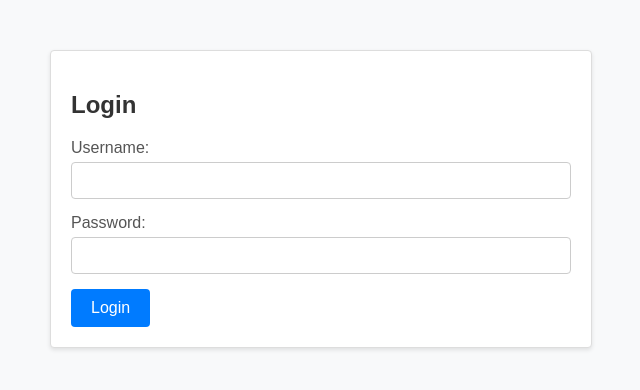
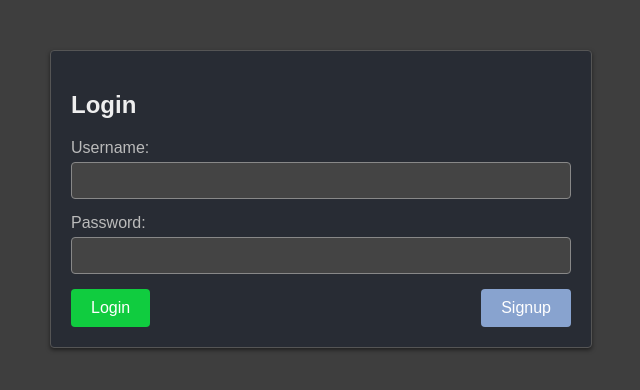
Before and after one commit to apoorv7g/StudeX, a Flask app: page /login in a window 1280 px wide. Shown: the top 390 px of the page, without its empty margins (319-959 px from the left). Run offline with Flask 3, Linux system fonts and the light colour scheme.

Commit message:
Building StudeX - part-2
 Login Page is done

```diff
--- a/main/main.py
+++ b/main/main.py
@@ -1,18 +1,59 @@
 from flask import Flask, render_template, redirect, url_for, request, session, flash
+import sqlite3
 import os
+import hashlib
 
 app = Flask(__name__)
-app.secret_key = os.urandom(24)  # Secret key for session management
-
-# Dummy user data for demonstration
-USERS = {
-    "user1": "p1",
-    "user2": "p2"
-}
+app.secret_key = os.urandom(24)
 
 
+# Initialize the database
+def init_db():
+    conn = sqlite3.connect('users.db')
+    curr = conn.cursor()
+    curr.execute('''
+        CREATE TABLE IF NOT EXISTS users (
+            username TEXT PRIMARY KEY,
+            password TEXT NOT NULL
+        )
+    ''')
+    conn.commit()
+    conn.close()
+
+
+# Get database connection
+def get_db_connection():
+    conn = sqlite3.connect('users.db')
+    return conn
+
+
+# Hash password
+def hash_password(password):
+    password_bytes = password.encode('utf-8')
+    hash_algorithm = hashlib.sha256()
+    hash_algorithm.update(password_bytes)
+    hashed_password = hash_algorithm.hexdigest()
+    return hashed_password
+
+
+# Check if username exists
+def get_user_by_username(username):
+    conn = get_db_connection()
+    curr = conn.cursor()
+    curr.execute('SELECT * FROM users WHERE username = ?', (username,))
+    user = curr.fetchone()
+    conn.close()
+    return user
+
+
+# Routes
 @app.route("/")
 def main():
+    return redirect(url_for('index'))
+
+
+@app.route("/index")
+def index():
     return render_template("index.html")
 
 
@@ -21,27 +62,14 @@ def login():
     if request.method == 'POST':
         username = request.form['username']
         password = request.form['password']
-        if username in USERS and USERS[username] == password:
+        user = get_user_by_username(username)
+        if user and user[1] == hash_password(password):
             session['username'] = username
             flash('Login successful!', 'success')
             return redirect(url_for('login_successful'))
         else:
             flash('Invalid credentials, please try again.', 'danger')
     return render_template("login.html")
-
-
-@app.route("/signup", methods=['GET', 'POST'])
-def signup():
-    if request.method == 'POST':
-        username = request.form['username']
-        password = request.form['confirm_password']
-        if username in USERS:
-            flash('Username already exists. Please choose a different username.', 'danger')
-        else:
-            USERS[username] = password
-            flash('Signup successful! Please log in.', 'success')
-            return redirect(url_for('login'))
-    return render_template("signup.html")
 
 
 @app.route("/login/successful")
@@ -60,5 +88,31 @@ def logout():
     return redirect(url_for('login'))
 
 
+@app.route("/signup", methods=['GET', 'POST'])
+def signup():
+    if request.method == 'POST':
+        username = request.form['username']
+        password = request.form['password']
+        confirm_password = request.form['confirm_password']
+        if password == confirm_password:
+            hashed_password = hash_password(password)
+            conn = get_db_connection()
+            curr = conn.cursor()
+            try:
+                curr.execute('INSERT INTO users (username, password) VALUES (?, ?)',
+                             (username, hashed_password))
+                conn.commit()
+                flash('Account created successfully! Please log in.', 'success')
+                return redirect(url_for('login'))
+            except sqlite3.IntegrityError:
+                flash('Username already exists. Please choose another.', 'danger')
+            finally:
+                conn.close()
+        else:
+            flash('Passwords do not match. Please try again.', 'danger')
+    return render_template("signup.html")
+
+
 if __name__ == "__main__":
+    init_db()
     app.run(port=9999, debug=True)
--- a/main/static/styles.css
+++ b/main/static/styles.css
@@ -1,6 +1,7 @@
 body {
     font-family: Arial, sans-serif;
-    background-color: #f8f9fa;
+    background-color: #3e3e3e; /* Dark background color */
+    color: #fff; /* Light text color */
     margin: 0;
     padding: 0;
 }
@@ -10,15 +11,15 @@ body {
     max-width: 500px;
     margin: 50px auto;
     padding: 20px;
-    background-color: #fff;
-    border: 1px solid #ddd;
+    background-color: #282c34; /* Dark container background color */
+    border: 1px solid #555; /* Darker border color */
     border-radius: 4px;
-    box-shadow: 0 2px 4px rgba(0, 0, 0, 0.1);
+    box-shadow: 0 2px 4px rgba(0, 0, 0, 0.5); /* Slightly lighter box shadow */
 }
 
 h2 {
     margin-bottom: 20px;
-    color: #333;
+    color: #eee; /* Lighter heading color */
 }
 
 .form-group {
@@ -28,15 +29,17 @@ h2 {
 .form-group label {
     display: block;
     margin-bottom: 5px;
-    color: #555;
+    color: #bbb; /* Lighter label color */
 }
 
 .form-group input {
     width: 100%;
     padding: 10px;
-    border: 1px solid #ccc;
+    border: 1px solid #888; /* Darker border color */
     border-radius: 4px;
     box-sizing: border-box;
+    background-color: #444; /* Darker input background color */
+    color: #fff; /* Light text color */
 }
 
 .btn {
@@ -48,6 +51,19 @@ h2 {
     text-decoration: none;
     color: #fff;
     background-color: #007bff;
+    border: none;
+    border-radius: 4px;
+}
+
+a {
+    display: inline-block;
+    padding: 10px 20px;
+    font-size: 16px;
+    cursor: pointer;
+    text-align: center;
+    text-decoration: none;
+    color: #fff;
+    background-color: #1ae30b;
     border: none;
     border-radius: 4px;
 }
--- a/main/templates/login.html
+++ b/main/templates/login.html
@@ -18,7 +18,11 @@
             <label for="password">Password:</label>
             <input type="password" id="password" name="password" required>
         </div>
-            <button type="submit" class="btn">Login</button>
+        <div style="display: flex; justify-content: space-between;">
+            <button type="submit" class="btn" style="background-color:#10cc3f">Login</button>
+            <a href="{{ url_for('signup') }}" class="btn" style="background-color: #88a3cf;">Signup</a>
+        </div>
+
     </form>
     {% with messages = get_flashed_messages(with_categories=true) %}
     {% if messages %}
--- a/main/templates/signup.html
+++ b/main/templates/signup.html
@@ -25,7 +25,10 @@
                 <label for="confirm_password">Confirm Password:</label>
                 <input type="password" id="confirm_password" name="confirm_password" required onpaste="return false;">
             </div>
-            <button type="submit" class="btn">Signup</button>
+            <div style="display: flex; justify-content: space-between;">
+                <button type="submit" class="btn" style="background-color:#10cc3f">Signup</button>
+                <a href="{{ url_for('login') }}" class="btn" style="background-color: #88a3cf;">Login</a>
+            </div>
         </form>
         {% with messages = get_flashed_messages(with_categories=true) %}
             {% if messages %}
```
Also changed, not shown: main/templates/index.html (+4 -4 lines), main/users.db (added). Lines whose indentation alone changed are shown as unchanged.
